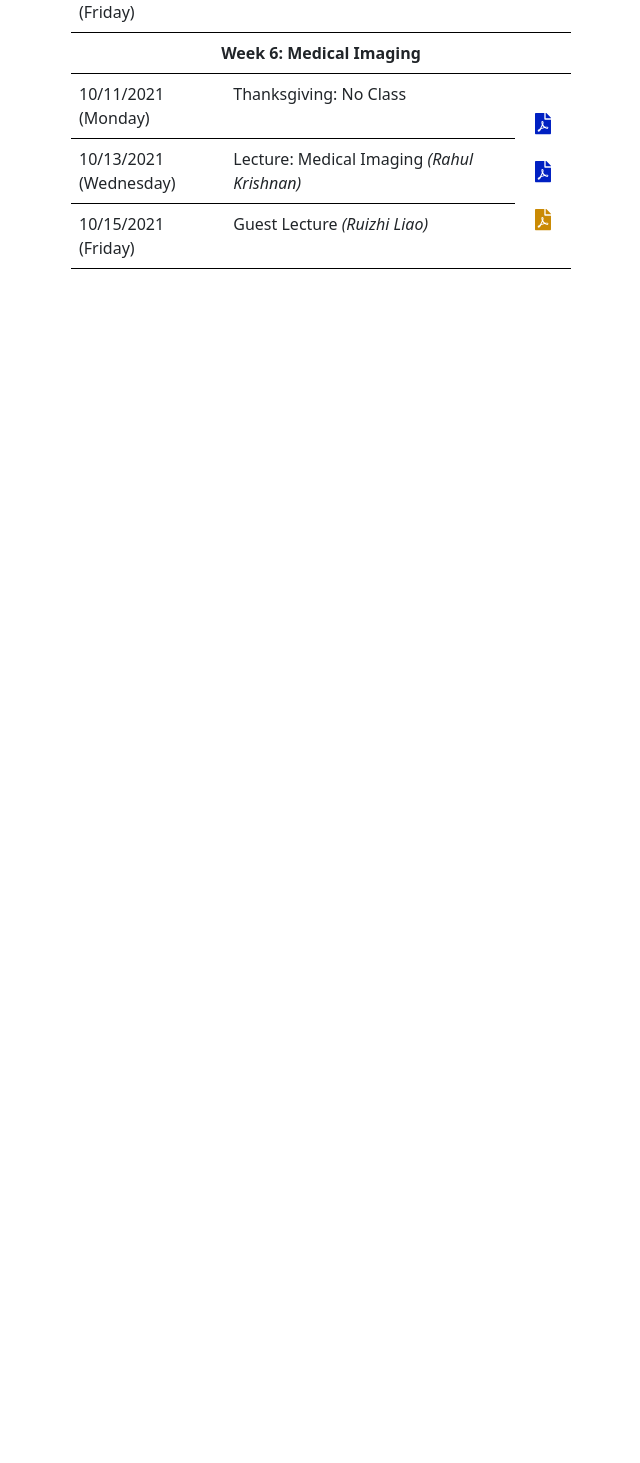
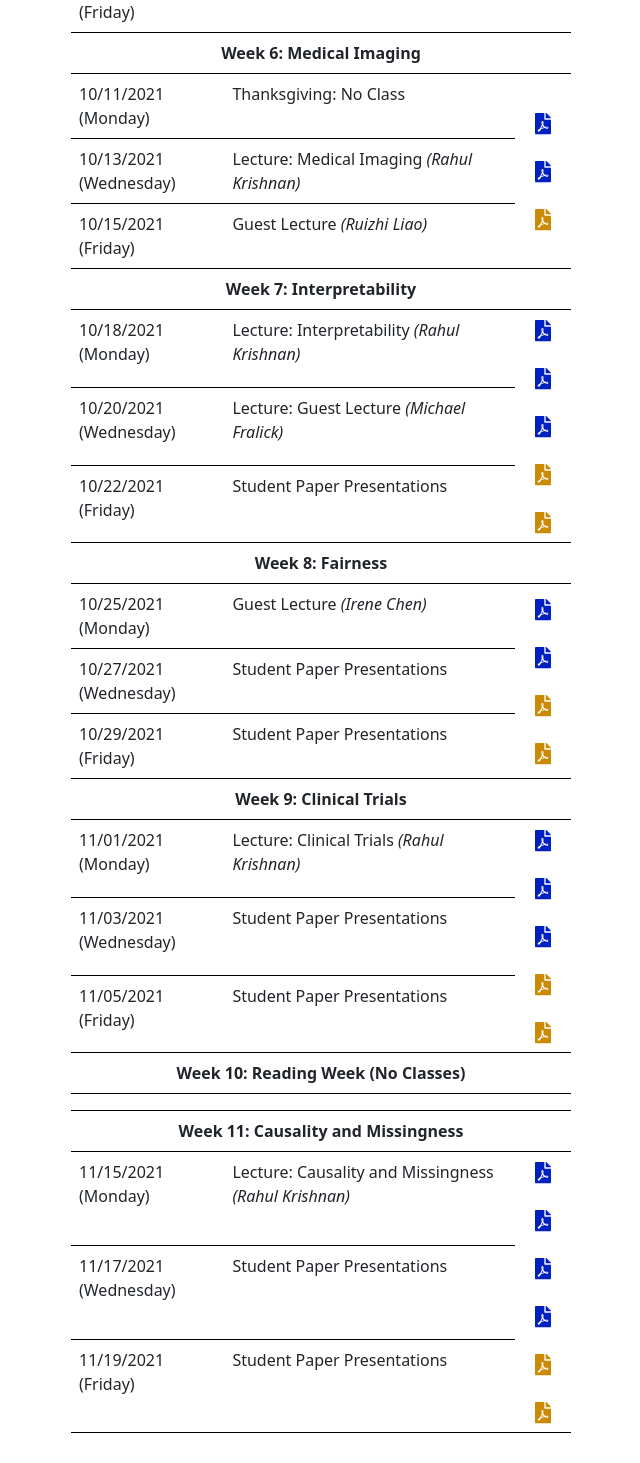
Before and after one commit to CSC2541HF-2021/CSC2541HF-2021.github.io, a Next.js app: page /schedule in a window 1280 px wide. Shown: the part 1562-3025 px from the top of the page, without its empty margins (319-959 px from the left). Before the commit the page ends 1925 px from the top, so only its background shows below. Built offline with nearby package versions, Linux system fonts and the light colour scheme; what @tailwindcss/typography would draw is missing.

Commit message:
Update OH, add to course schedule

```diff
--- a/components/courseoverview.js
+++ b/components/courseoverview.js
@@ -50,9 +50,13 @@ export default function CourseOverview() {
             <b>Location: </b> Online before 9/17/2021; <a href="https://goo.gl/maps/hM9tdKGegjp6dbSV7" target="_blank">UC 85</a> afterwards.
         </div>
         <div>
-            <b>Office Hours (Rahul):</b> Tuesdays, 7:00PM - 8:00PM, on Zoom.
+            <b>Office Hours:</b>
+            <ul>
+                <li><b>Rahul: </b> Tuesdays, 7:00PM - 8:00PM, on Zoom.</li>
+                <li><b>Michael: </b> Thursdays, 9:00AM - 10:00AM, <a href="https://calendly.com/michaelcooper/michael-csc2541-oh" target="_blank">by appointment</a>.</li>
+                <li><b>Farnam: </b> TBA.</li>
+            </ul>
         </div>
-        <br></br>
             {/* Icons for various course features */}
         <Row>
         <Col></Col>
--- a/pages/schedule.js
+++ b/pages/schedule.js
@@ -255,6 +255,161 @@ export default function Home() {
                 <td>10/15/2021 (Friday)</td>
                 <td>Guest Lecture <i>(Ruizhi Liao)</i></td>
               </tr>
+              {/* WEEK 7 */}
+              <tr>
+                <td colSpan="3" align="center"><b>Week 7: Interpretability</b></td>
+              </tr>
+              <tr>
+                <td>10/18/2021 (Monday)</td>
+                <td>Lecture: Interpretability <i>(Rahul Krishnan)</i></td>
+                <td rowSpan="3" style={{verticalAlign: "middle"}}>
+                {makeLink("mandatory",
+                  "https://arxiv.org/pdf/1803.09010.pdf",
+                  "Datasheets for Datasets (Gebru et al.)")}
+                  <br></br>
+                  {makeLink("mandatory",
+                  "https://arxiv.org/pdf/1810.03993.pdf",
+                  "Model Cards for Model Reporting (Mitchell et al.)")}
+                  <br></br>
+                  {makeLink("mandatory",
+                  "https://arxiv.org/pdf/1810.08810.pdf",
+                  "The Frontiers of Fairness... (Chouldechova and Roth)")}
+                  <br></br>
+                  {makeLink("optional",
+                  "https://arxiv.org/pdf/1705.07874.pdf",
+                  "A Unified Approach to Interpreting Model... (Lundberg and Lee)")}
+                  <br></br>
+                  {makeLink("optional",
+                  "https://arxiv.org/pdf/1703.04730.pdf",
+                  "Understanding Black-box Predictions via... (Koh and Liang)")}
+                </td>
+              </tr>
+              <tr>
+                <td>10/20/2021 (Wednesday)</td>
+                <td>Lecture: Guest Lecture <i>(Michael Fralick)</i></td>
+              </tr>
+              <tr>
+                <td>10/22/2021 (Friday)</td>
+                <td>Student Paper Presentations</td>
+              </tr>
+              {/* WEEK 8 */}
+              <tr>
+                <td colSpan="3" align="center"><b>Week 8: Fairness</b></td>
+              </tr>
+              <tr>
+                <td>10/25/2021 (Monday)</td>
+                <td>Guest Lecture <i>(Irene Chen)</i></td>
+                <td rowSpan="3" style={{verticalAlign: "middle"}}>
+                {makeLink("mandatory",
+                  "https://www.science.org/doi/abs/10.1126/science.aax2342",
+                  "Dissecting racial bias in an algorithm... (Obermeyer et al.)")}
+                  <br></br>
+                  {makeLink("mandatory",
+                  "https://www.acpjournals.org/doi/10.7326/M18-1990",
+                  "Ensuring Fairness in Machine Learning to... (Rajomar et al.)")}
+                  <br></br>
+                  {makeLink("optional",
+                  "https://arxiv.org/pdf/1805.12002.pdf",
+                  "Why Is My Classifier Discriminatory? (Chen et al.)")}
+                  <br></br>
+                  {makeLink("optional",
+                  "https://jamanetwork.com/journals/jamadermatology/article-abstract/2688587",
+                  "Machine Learning and Health Care Disparities... (Adamson and Smith)")}
+                </td>
+              </tr>
+              <tr>
+                <td>10/27/2021 (Wednesday)</td>
+                <td>Student Paper Presentations</td>
+              </tr>
+              <tr>
+                <td>10/29/2021 (Friday)</td>
+                <td>Student Paper Presentations</td>
+              </tr>
+              {/* WEEK 9 */}
+              <tr>
+                <td colSpan="3" align="center"><b>Week 9: Clinical Trials</b></td>
+              </tr>
+              <tr>
+                <td>11/01/2021 (Monday)</td>
+                <td>Lecture: Clinical Trials <i>(Rahul Krishnan)</i></td>
+                <td rowSpan="3" style={{verticalAlign: "middle"}}>
+                {makeLink("mandatory",
+                  "https://trialsjournal.biomedcentral.com/articles/10.1186/s13063-021-05489-x",
+                  "The role of machine learning in clinical research... (Weissler et al.)")}
+                  <br></br>
+                  {makeLink("mandatory",
+                  "https://www.nature.com/articles/s41586-021-03430-5",
+                  "Evaluating eligibility criteria of oncology... (Liu et al.)")}
+                  <br></br>
+                  {makeLink("mandatory",
+                  "https://arxiv.org/pdf/2003.06474.pdf",
+                  "Optimizing Medical Treatment for Sepsis in... (Li et al.)")}
+                  <br></br>
+                  {makeLink("optional",
+                  "https://www.nature.com/articles/s41746-019-0148-3",
+                  "Artificial intelligence and machine learning in clinical... (Shah et al.)")}
+                  <br></br>
+                  {makeLink("optional",
+                  "https://www.nature.com/articles/s41591-018-0310-5",
+                  "Guidelines for reinforcement learning in healthcare (Gottesman et al.)")}
+                </td>
+              </tr>
+              <tr>
+                <td>11/03/2021 (Wednesday)</td>
+                <td>Student Paper Presentations</td>
+              </tr>
+              <tr>
+                <td>11/05/2021 (Friday)</td>
+                <td>Student Paper Presentations</td>
+              </tr>
+              {/* WEEK 10 */}
+              <tr>
+                <td colSpan="3" align="center"><b>Week 10: Reading Week (No Classes)</b></td>
+              </tr>
+              <tr>
+                <td colSpan="3" align="center"></td>
+              </tr>
+              {/* WEEK 11 */}
+              <tr>
+                <td colSpan="3" align="center"><b>Week 11: Causality and Missingness</b></td>
+              </tr>
+              <tr>
+                <td>11/15/2021 (Monday)</td>
+                <td>Lecture: Causality and Missingness <i>(Rahul Krishnan)</i></td>
+                <td rowSpan="3" style={{verticalAlign: "middle"}}>
+                {makeLink("mandatory",
+                  "https://www.hsph.harvard.edu/miguel-hernan/causal-inference-book/",
+                  "Causal Inference: What If. (Chapter 1) (Hernan and Robins)")}
+                  <br></br>
+                  {makeLink("mandatory",
+                  "https://www.inference.vc/causal-inference-3-counterfactuals/",
+                  "Causal Inference 3: Counterfactuals (Huszar)")}
+                  <br></br>
+                  {makeLink("mandatory",
+                  "https://www.tandfonline.com/doi/full/10.1080/01621459.2021.1874961",
+                  "Graphical Models for Processing Missing Data (Mohan and Pearl)")}
+                  <br></br>
+                  {makeLink("mandatory",
+                  "https://www.nature.com/articles/s41598-018-24271-9",
+                  "Recurrent Neural Networks for Multivariate Time... (Che et al.)")}
+                  <br></br>
+                  {makeLink("optional",
+                  "https://arxiv.org/pdf/1606.03976.pdf",
+                  "Estimating individual treatment effect: ... (Shalit et al.)")}
+                  <br></br>
+                  {makeLink("optional",
+                  "https://academic.oup.com/ectj/article/21/1/C1/5056401",
+                  "Double/debiased machine learning for... (Chernozhukov et al.)")}
+                </td>
+              </tr>
+              <tr>
+                <td>11/17/2021 (Wednesday)</td>
+                <td>Student Paper Presentations</td>
+              </tr>
+              <tr>
+                <td>11/19/2021 (Friday)</td>
+                <td>Student Paper Presentations</td>
+              </tr>
             </tbody>
           </Table>
 
```
